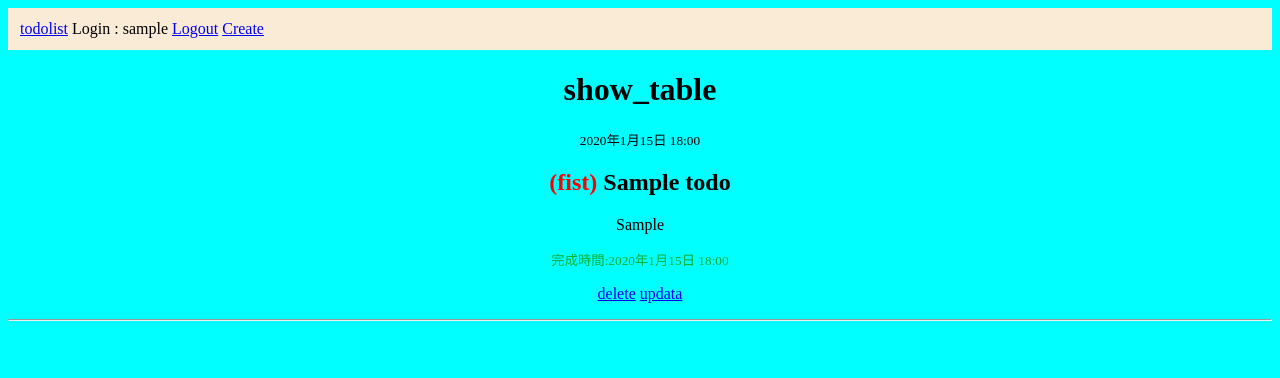
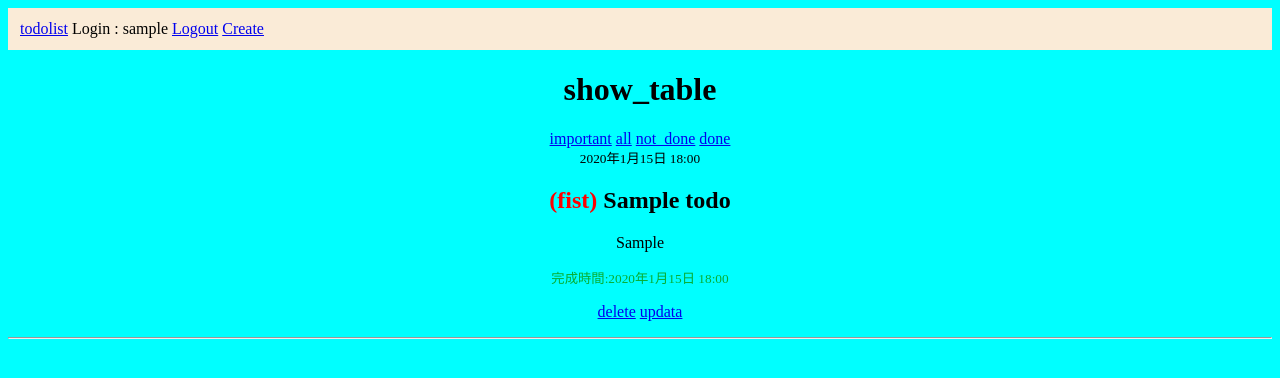
Before and after one commit to dieutoandu/todolist-project, a Django app: page / in a window 1280 px wide. Shown: the top 378 px of the page. Run offline with Django 5.2, Linux system fonts and the light colour scheme; a user stored in the database is signed in; tables that the repository leaves empty hold one stand-in row (values such as "Sample post").

Commit message:
2025-5.23_7_35

```diff
--- a/todo/templates/todo/todolist.html
+++ b/todo/templates/todo/todolist.html
@@ -5,9 +5,26 @@ todolist
 {% block content %}
 
 <h1>show_table</h1>
-{% if  not todos %}
+{% if  not user.is_authenticated %}
 <h3>please login or register , <a href="{% url 'login' %}">Login</a> <a href="{% url 'register' %}">Register</a> </h3>
+{% else %}
+<div id="filter-button">
+    <a href="{% url 'todolist' %}?filter=important">important</a>
+    <a href="{% url 'todolist' %}">all</a>
+
+    <a href="{% url 'todolist' %}?filter=pending">not_done</a>
+    <a href="{% url 'todolist' %}?filter=completed">done</a>
+</div>
+
+    {% if not todos %}
+    <h2>no any created , please new created</h2>
+    {% endif %}
+
 {% endif %}
+
+
+
+
 
 {% for todo in todos %}
 <small>{{todo.created}}</small>
--- a/todo/views.py
+++ b/todo/views.py
@@ -6,22 +6,29 @@ from datetime import datetime
 
 # Create your views here.
 def todolist(request):
+
     user = request.user
     todos = None
     if user.is_authenticated:
+        filter_params = request.GET.get("filter")
+
         todos = Todo.objects.filter(user=request.user).order_by("-created")
+        if filter_params == "important":
+            todos = todos.filter(important=True)
+        elif filter_params == "pending":
+            todos = todos.filter(completed=False)
+        elif filter_params == "completed":
+            todos = todos.filter(completed=True)
+
     print(todos)
     result = {"todos": todos, "user": user}
     return render(request, "todo/todolist.html", result)
 
 
-def deletetodo(request,id):
+def deletetodo(request, id):
     todo = Todo.objects.get(id=id)
     todo.delete()
     return redirect("todolist")
-
-
-
 
 
 def viewtodo(request, id):
@@ -35,19 +42,18 @@ def viewtodo(request, id):
             form = TodoForm(instance=todo)
         else:
             form = TodoForm(request.POST, instance=todo)
-            todo=form.save(commit=False)
+            todo = form.save(commit=False)
             if todo.completed:
                 todo.data_completed = datetime.now().strftime("%Y-%m-%d %H:%M")
             else:
-                todo.data_completed= None
+                todo.data_completed = None
             todo.save()
             massage = "updata pass !"
-
 
     except Exception as e:
         print(e)
     return render(
-        request, "todo/viewtodo.html", {"todo": todo, "form": form, "massage": massage }
+        request, "todo/viewtodo.html", {"todo": todo, "form": form, "massage": massage}
     )
 
 
@@ -56,6 +62,10 @@ def createtodo(request):
         form = TodoForm(request.POST)
         todo = form.save(commit=False)
         todo.user = request.user
+        if todo.completed:
+            todo.data_completed = datetime.now().strftime("%Y-%m-%d %H:%M")
+        else:
+            todo.data_completed = None
         todo.save()
         return redirect("todolist")
     else:
```
